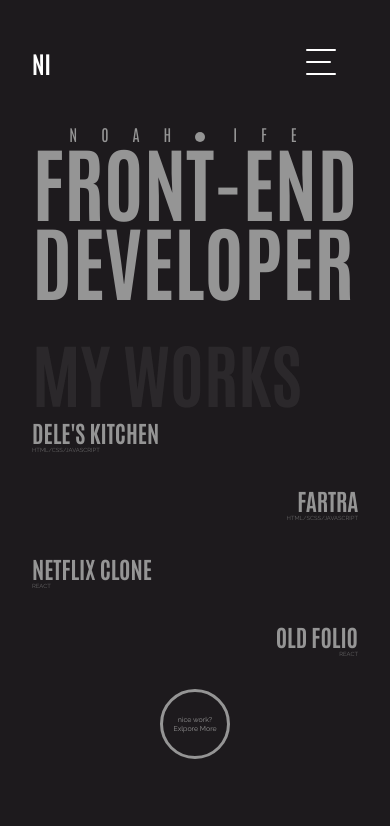
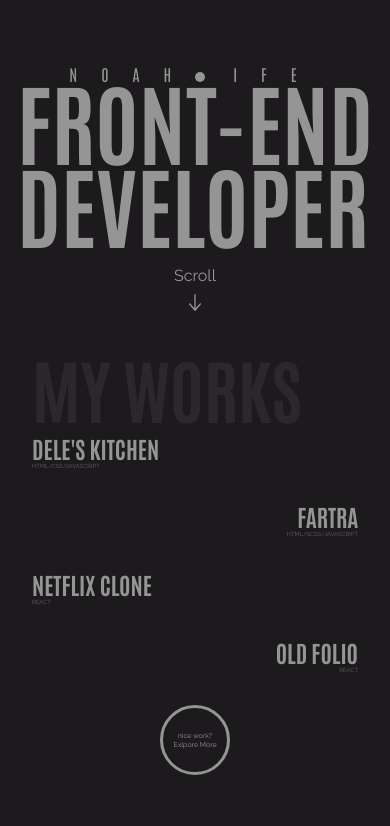
Before and after one commit to IFENOAH/portfolio, a React (Create React App) app: page / in a window 390 px wide. Shown: the top 826 px of the page. Built offline with nearby package versions, Linux system fonts and the light colour scheme.

Commit message:
responsiveness fix

```diff
--- a/src/components/Footer/Footer.js
+++ b/src/components/Footer/Footer.js
@@ -5,18 +5,18 @@ function Footer() {
     return (
         <div className = {styles.footerWrapper}>
 
-            <div className = {styles.footerContent}>
-                <div>
-                    <span className = {styles.media}>Twiiter</span>
-                    <span className = {styles.media}>Instagram</span>
-                    <span className = {styles.media}>FaceBook</span>
-                    <span className = {styles.media}>Linkedin</span>
-                </div>
 
-                <p className = {styles.design}>Designed by: Subomi</p>
+            <div className = {styles.media_links}>
+
+                <span className = {styles.media}>Twitter</span>
+                <span className = {styles.media}>Instagram</span>
+                <span className = {styles.media}>FaceBook</span>
+                <span className = {styles.media}>Linkedin</span>
+
             </div>
 
-            <h3 className = {styles.text}>Have a nice day</h3>
+            <p className = {styles.design}>Designed by: <i>Subomi</i> </p>
+
 
         </div>
     )
--- a/src/components/Footer/Footer.module.css
+++ b/src/components/Footer/Footer.module.css
@@ -1,17 +1,9 @@
 .footerWrapper{
-    max-width: 100%;
-    display: flex;
-    justify-content: center;
-    align-items: center;
-    flex-direction: column;
-    padding: 1.5rem 6rem;
-}
-
-.footerContent{
     width: 100%;
     display: flex;
     justify-content: space-between;
     align-items: center;
+    padding: 1.5rem 6rem;
 }
 
 .design {
@@ -19,10 +11,19 @@
     font-size: 1rem;
 }
 
-.text{
+/* .text{
+    display: flex;
+    align-items: center;
+    justify-content: center;
     font-family: 'Raleway';
     font-size: 1rem;
     color:#959595;
+} */
+
+.media_links {
+    display: flex;
+    align-items: center;
+    justify-content: center;
 }
 
 .media{
@@ -32,3 +33,38 @@
     padding-right: 1rem;
     cursor: pointer;
 }
+
+i{
+    font-family: 'Raleway';
+    font-size: 1rem;
+    cursor: pointer;
+}
+
+@media screen and (max-width: 700px) {
+
+    .media_links{
+        display: flex;
+        align-items: flex-start;
+        justify-content: space-between;
+        flex-direction: column;
+    }
+}
+
+@media screen and (max-width: 530px) {
+
+    .footerWrapper{
+        padding: 1.5rem 2rem;
+    }
+
+    .media{
+        font-size: .7rem;
+    }
+
+    .design{
+        font-size: .7rem;
+    }
+
+    i{
+        font-size: 0.7rem;
+    }
+}
--- a/src/components/HeroPage/HeroPage.js
+++ b/src/components/HeroPage/HeroPage.js
@@ -14,7 +14,7 @@ function HeroPage() {
                 </img> IFE
             </div>
 
-            <div tclassName = {styles.hero_content } >
+            <div className = {styles.hero_content } >
 
                 <span>
                     <span className = {styles.hero_letter} data-aos='fade-right'>F</span>
@@ -47,12 +47,15 @@ function HeroPage() {
                     <span className = {styles.hero_letter} data-aos='flip-left'>R</span>
                 </span>
 
+
+                <div className = {styles.scroll_button}>
+                <span className = { styles.scroll } >Scroll</span>
+                <img src = { image2 } alt = "arrow" className ={ styles.scroll_icon }></img>
             </div>
 
-            {/* <div className = {styles.scroll_button} data-aos='flip-down'>
-                <span className = { styles.scroll } >Scroll</span>
-                <img src = { image2 } alt = "arrow"></img>
-            </div> */}
+
+            </div>
+
 
         </div>
     )
--- a/src/components/HeroPage/HeroPage.module.css
+++ b/src/components/HeroPage/HeroPage.module.css
@@ -4,14 +4,14 @@
     justify-content: center;
     align-items: center;
     flex-direction: column;
-    /* margin: auto; */
+    margin: auto;
     color: #959595;
 }
 
 .hero_header{
     font-size: 1.8rem;
     letter-spacing: 1.5rem;
-    margin-bottom:0rem;
+    margin-bottom:2rem;
 }
 
 @media screen and (max-width: 580px) {
@@ -30,7 +30,7 @@ span {
 }
 
 .hero_letter{
-    font-size: 21vw;
+    font-size: 23vw;
     font-weight: bold;
     line-height: 18vw;
     transition: all .1s ease-in-out;
@@ -42,19 +42,30 @@ span {
 
 .scroll_button{
     font-family: 'Raleway', sans-serif;
-    height: 10vh;
-    padding: 1rem;
-    position: absolute;
+    height: 8vh;
+    padding: .5rem;
     display: flex;
     align-items: center;
-    justify-content: space-between;
+    justify-content: center;
     flex-direction: column;
-    right: 3%;
-    bottom: 10%;
 }
 
 .scroll{
     font-family: 'Raleway', sans-serif;
-    transform: rotate(-90deg);
-    padding-left: .5rem;
+    /* transform: rotate(-90deg); */
 }
+
+.scroll_icon{
+
+    position: relative;
+    animation: mymove .5s infinite;
+}
+
+@keyframes mymove {
+    from {
+        top: 0px;
+    }
+    to {
+        top: 10px;
+    }
+  }
--- a/src/components/Navbar/Navbar.js
+++ b/src/components/Navbar/Navbar.js
@@ -4,13 +4,14 @@ import styles from './Navbar.module.css'
 
 function Navbar() {
     return (
+
         <div className = {styles.navbar}>
 
-            <h2>NI</h2>
+            {/* <h2>NI</h2>
 
             <div className = {styles.toggle}>
                 <div className = { styles.menu_btn }></div>
-            </div>
+            </div> */}
 
         </div>
     )
--- a/src/components/Navbar/Navbar.module.css
+++ b/src/components/Navbar/Navbar.module.css
@@ -1,7 +1,7 @@
 .navbar{
     width: 100%;
     height: 10%;
-    padding: 1.5rem 6rem;
+    padding: 1rem 6rem;
     color: #fff;
     display: flex;
     justify-content: space-between;
--- a/src/components/ProjectsPage/Projects.module.css
+++ b/src/components/ProjectsPage/Projects.module.css
@@ -38,7 +38,6 @@
     justify-content: center;
     flex-direction: column;
     margin: auto;
-
 }
 
 .projects1{
@@ -56,7 +55,7 @@
     .project1{
         max-width: 100%;
         justify-content: center;
-        align-items: cneter;
+        align-items: center;
     }
 }
 
```
